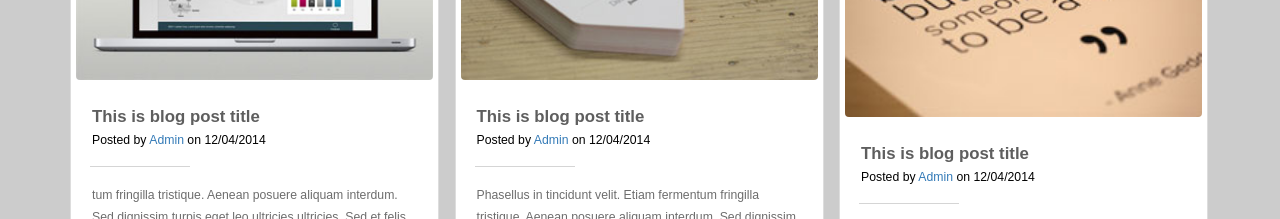
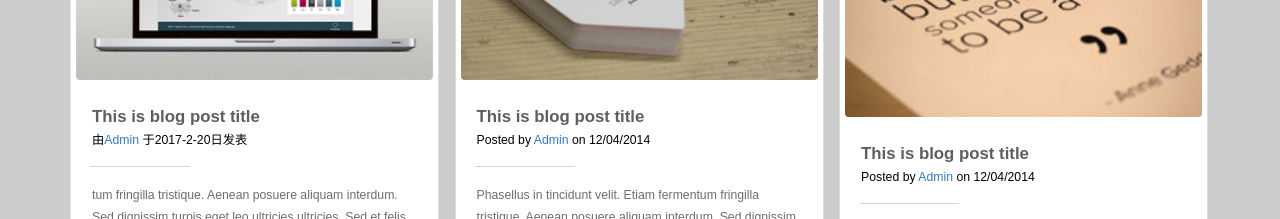
Before and after one commit to ROOT005/com_font, a plain HTML site: page blog.html in a window 1280 px wide. Shown: the part 780-999 px from the top of the page. Drawn offline with Linux system fonts and the light colour scheme.

Commit message:
修改：     blog.html 	删除：     news.html

```diff
--- a/blog.html
+++ b/blog.html
@@ -101,7 +101,7 @@
 						<div class="blog-post">
 							<a href="single.html"><img src="images/b1.jpg"></a>
 							<a href="single.html" class="blog-title">This is blog post title</a>
-							<p class="sub_head">Posted by <a href="#">Admin</a> on 12/04/2014</p>
+							<p class="sub_head">由<a href="#">Admin</a> 于2017-2-20日发表</p>
 							<span></span>
 							<p>tum fringilla tristique. Aenean posuere aliquam interdum. Sed dignissim turpis eget leo ultricies ultricies. Sed et felis leo, eget dapibus massa. Etiam volutpat vehicula dolor, vel placerat odio posuere non.</p>
 						</div>
```
Also changed, not shown: news.html (deleted).
